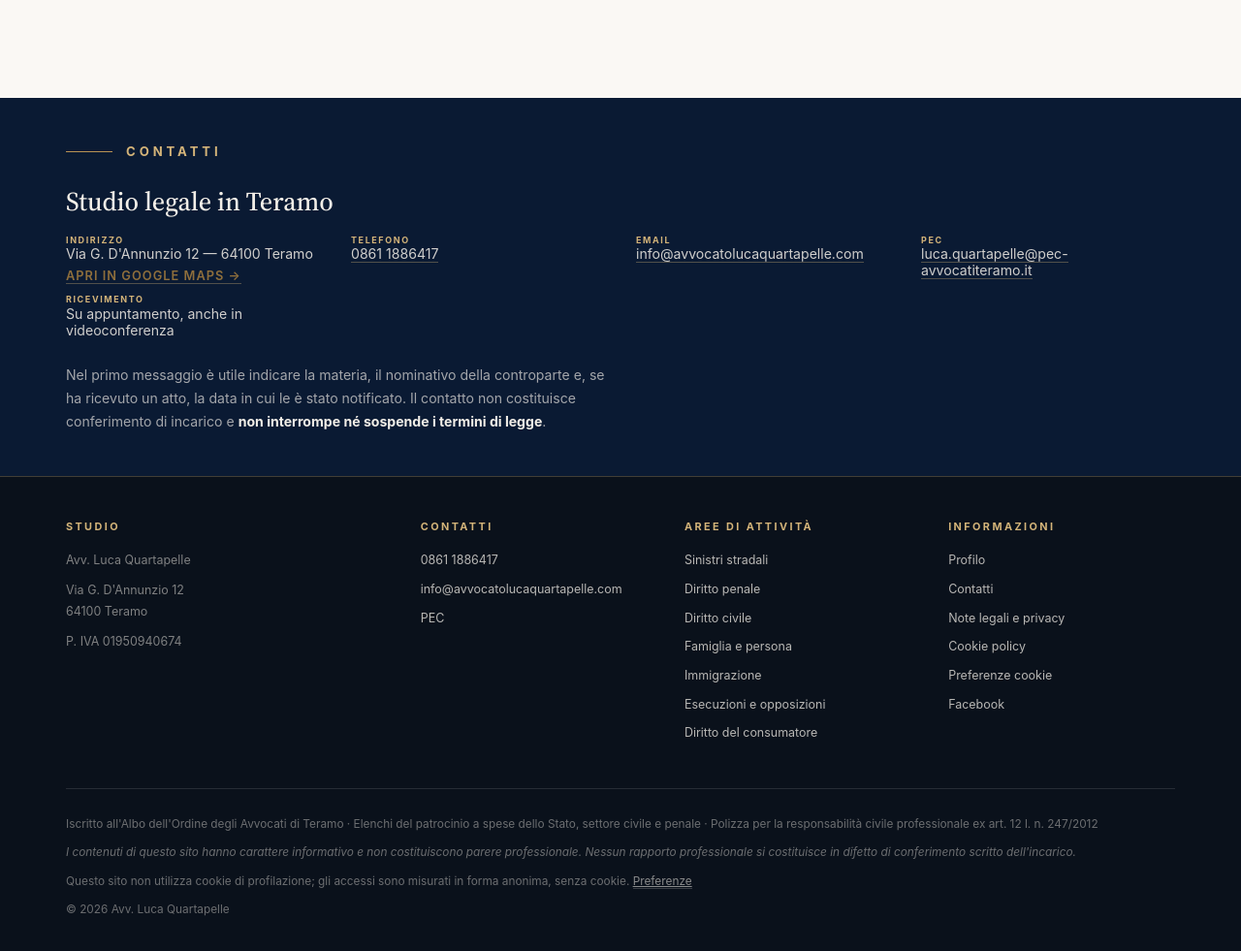
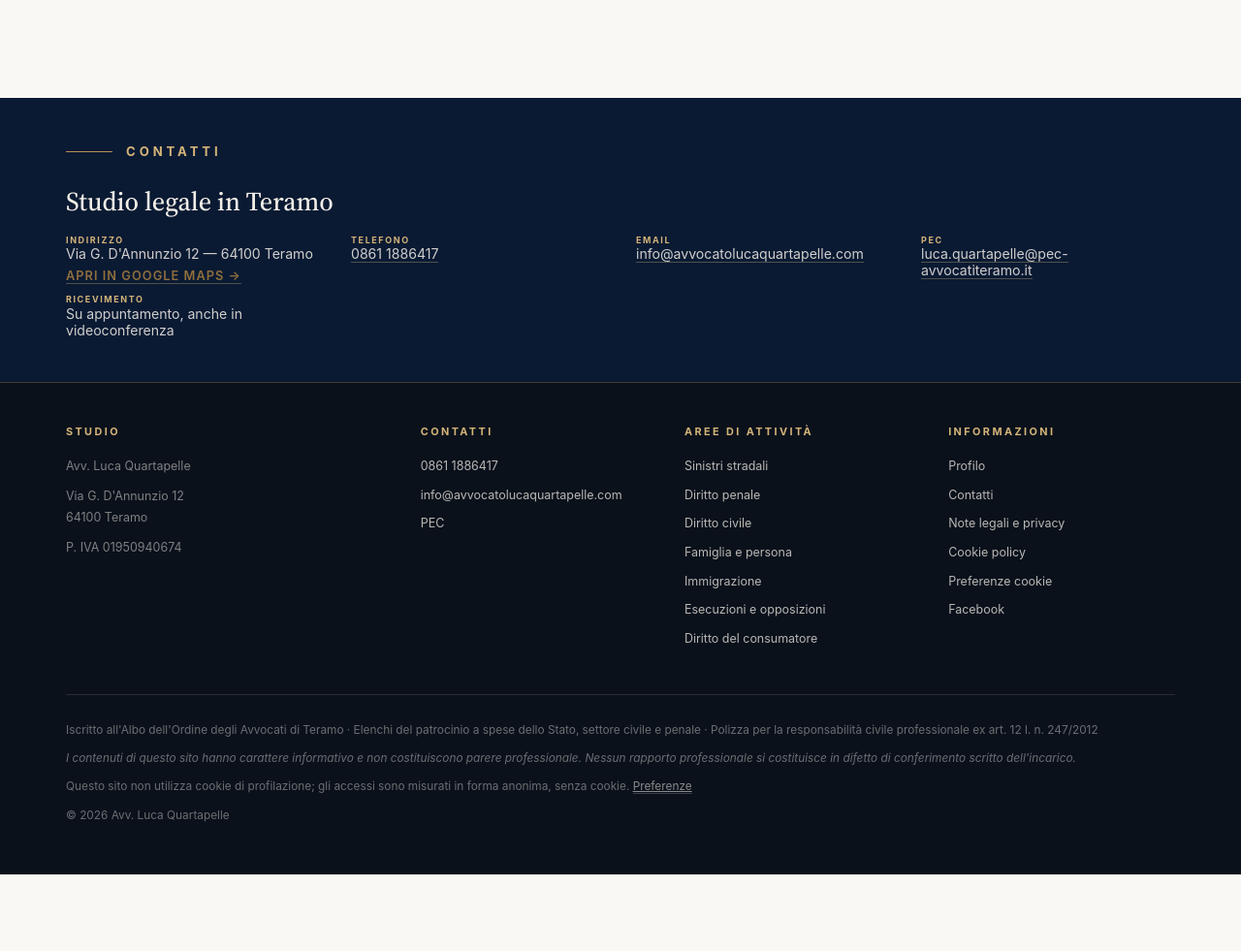
Before and after one commit to lucaq79/sito, a plain HTML site: page index.html in a window 1280 px wide. Shown: the part 2414-3395 px from the top of the page at 97% size. After the commit the page ends 3316 px from the top, so only its background shows below. Drawn offline with Linux system fonts and the light colour scheme.

Commit message:
Add files via upload

```diff
--- a/index.html
+++ b/index.html
@@ -575,7 +575,6 @@ footer a:hover{color:var(--oro-l)}
         <div><dt>PEC</dt><dd><a href="mailto:luca.quartapelle@pec-avvocatiteramo.it">luca.quartapelle@pec-avvocatiteramo.it</a></dd></div>
         <div><dt>Ricevimento</dt><dd>Su appuntamento, anche in videoconferenza</dd></div>
       </dl>
-      <p style="margin-top:1.6rem;font-size:.88rem;line-height:1.7;color:rgba(243,239,232,.66);max-width:64ch">Nel primo messaggio è utile indicare la materia, il nominativo della controparte e, se ha ricevuto un atto, la data in cui le è stato notificato. Il contatto non costituisce conferimento di incarico e <b style="color:var(--avorio)">non interrompe né sospende i termini di legge</b>.</p>
 
     </div>
   </div>
```
